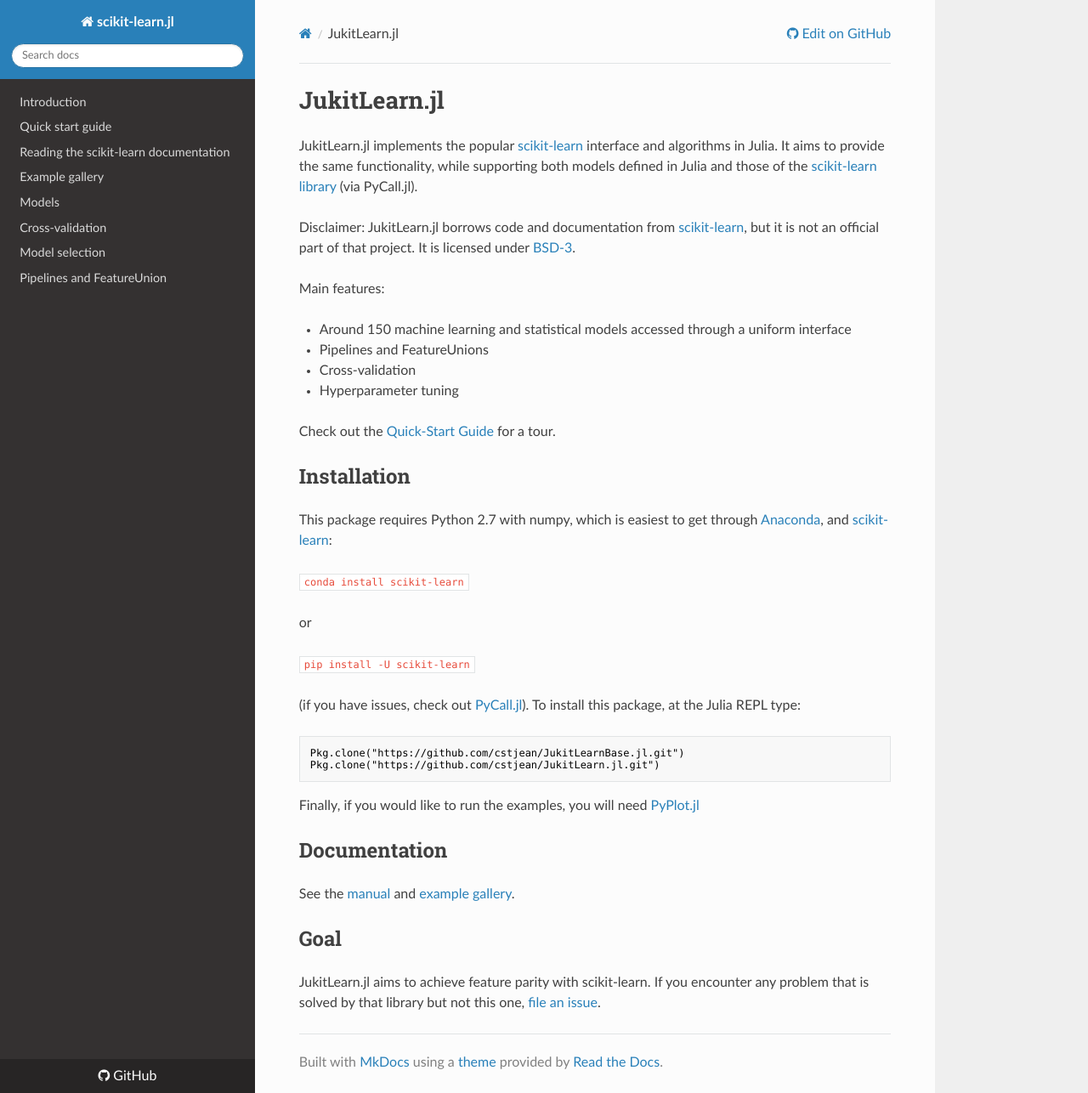
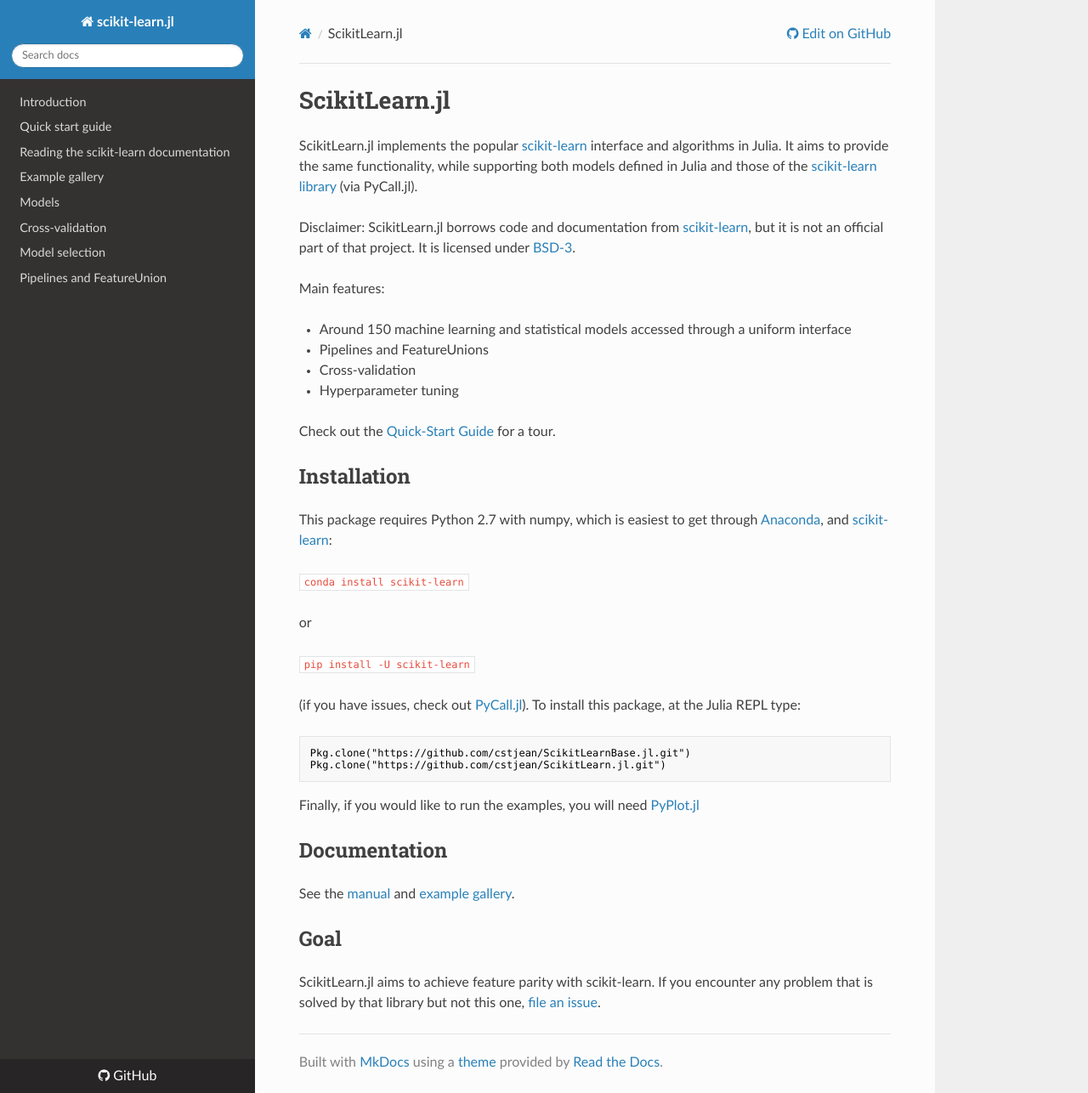
Before and after one commit to cstjean/ScikitLearn.jl, an MkDocs documentation site: the page built from docs/README_text.md, in a window 1280 px wide and 1286 px high. Shown: the whole window at 85% size. Built offline with MkDocs 1.6.1, drawn with Linux system fonts in a browser that asks for light colours; nearby versions of some CDN libraries; old or Windows-style settings are respelled for this version of MkDocs.

Commit message:
Went back Jukit -> Scikit

````diff
--- a/docs/README_text.md
+++ b/docs/README_text.md
@@ -1,12 +1,12 @@
-# JukitLearn.jl
+# ScikitLearn.jl
 
-JukitLearn.jl implements the popular
+ScikitLearn.jl implements the popular
 [scikit-learn](http://scikit-learn.org/stable/) interface and algorithms in
 Julia. It aims to provide the same functionality, while supporting both models
 defined in Julia and those of the [scikit-learn
 library](http://scikit-learn.org/stable/modules/classes.html) (via PyCall.jl).
 
-Disclaimer: JukitLearn.jl borrows code and documentation from
+Disclaimer: ScikitLearn.jl borrows code and documentation from
 [scikit-learn](http://scikit-learn.org/stable/), but it is not an official part
 of that project. It is licensed under [BSD-3](LICENSE).
 
@@ -35,8 +35,8 @@
 (if you have issues, check out [PyCall.jl](https://github.com/stevengj/PyCall.jl#installation)). To install this package, at the Julia REPL type:
 
 ```julia
-Pkg.clone("https://github.com/cstjean/JukitLearnBase.jl.git")
-Pkg.clone("https://github.com/cstjean/JukitLearn.jl.git")
+Pkg.clone("https://github.com/cstjean/ScikitLearnBase.jl.git")
+Pkg.clone("https://github.com/cstjean/ScikitLearn.jl.git")
 ```
 
 Finally, if you would like to run the examples, you will need [PyPlot.jl](https://github.com/stevengj/PyPlot.jl)
@@ -48,6 +48,6 @@
 
 ## Goal
 
-JukitLearn.jl aims to achieve feature parity with scikit-learn. If you
+ScikitLearn.jl aims to achieve feature parity with scikit-learn. If you
 encounter any problem that is solved by that library but not this one, [file an
-issue](https://github.com/cstjean/JukitLearn.jl/issues).
+issue](https://github.com/cstjean/ScikitLearn.jl/issues).
````
Also changed, not shown: README.md (+7 -7 lines), 4 other files.
